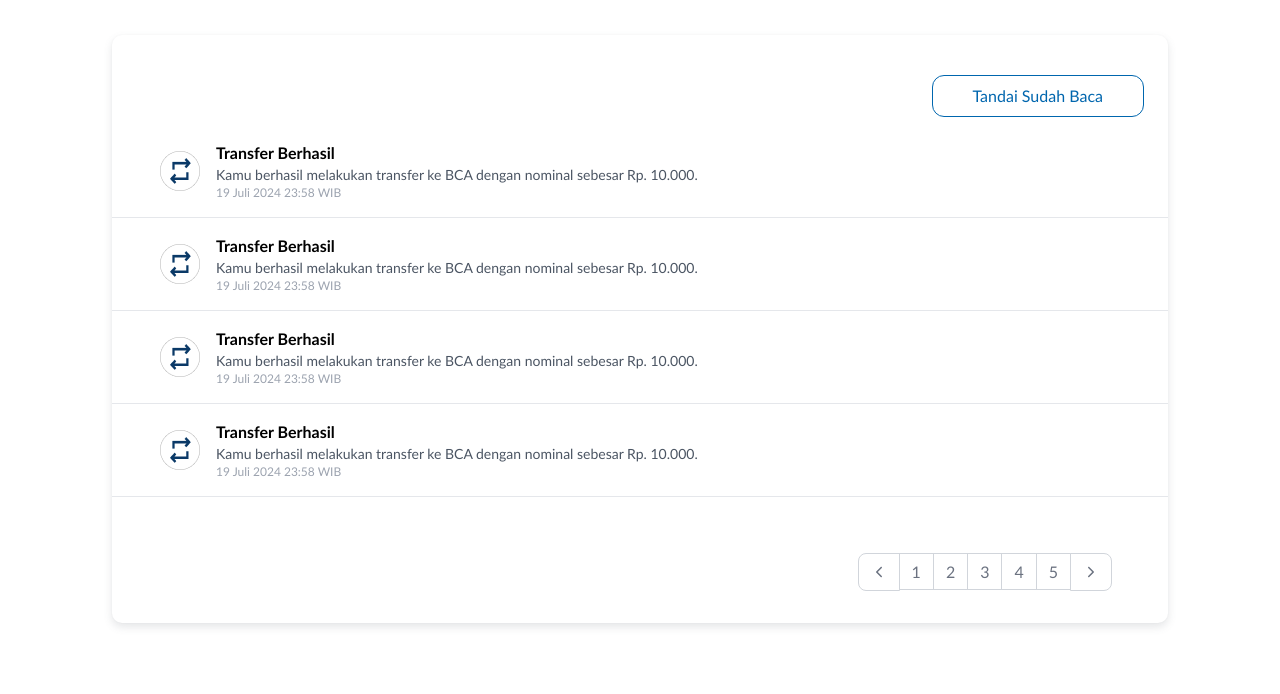
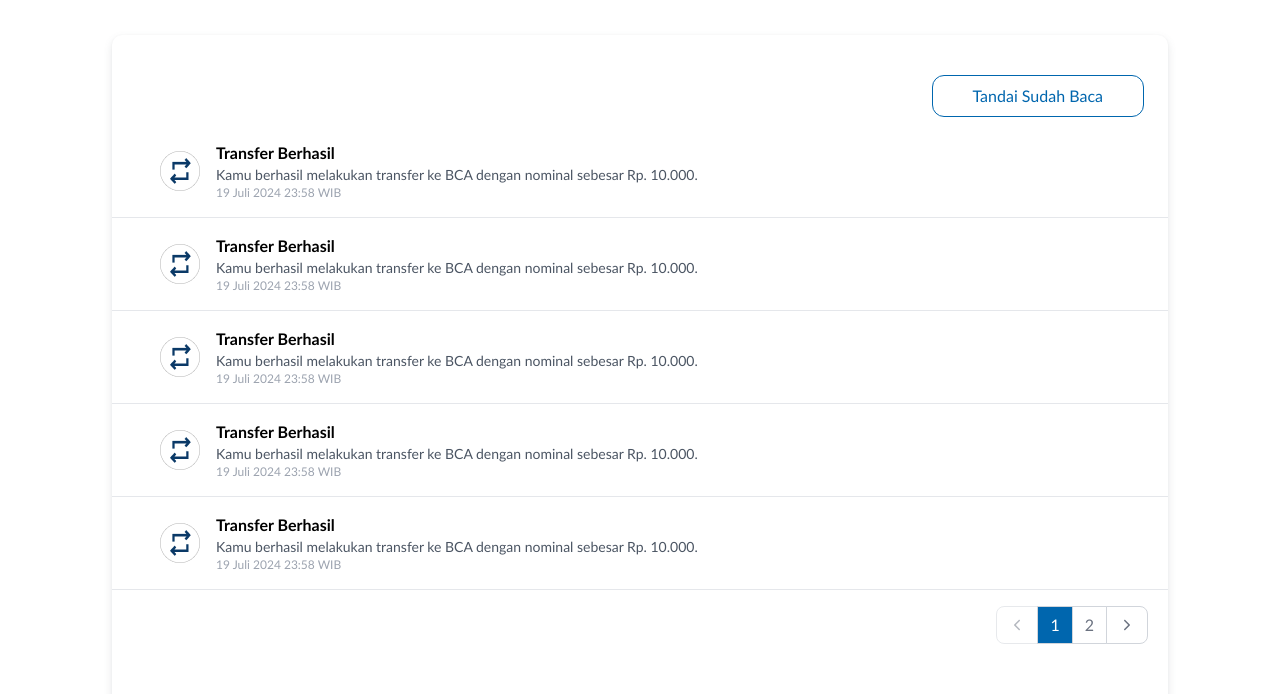
Before and after one commit to SYNRGY7-Team4/Frontend, a React (Vite) app: page /notifikasi in a window 1280 px wide. Shown: the part 221-915 px from the top of the page. Built offline with nearby package versions, Linux system fonts and the light colour scheme; sample sign-in values are in the browser's storage.

Commit message:
feat: add pagination on Notification page

```diff
--- a/src/components/Notifikasi/Notifikasi.tsx
+++ b/src/components/Notifikasi/Notifikasi.tsx
@@ -1,5 +1,7 @@
-import React from "react";
+import React, { useState } from "react";
 import transferIcon from "@/assets/vektor_transfer.png";
+import { IoIosArrowBack, IoIosArrowForward } from 'react-icons/io';
+import noDocuments from '@/assets/no_documents.svg';
 
 export interface Notification {
   id: number;
@@ -11,14 +13,64 @@ export interface Notification {
 interface NotificationListProps {
   notifications: Notification[];
   compact?: boolean;
+  maxRow?: number;
+  pagination?: boolean;
   onMarkAllAsRead?: () => void;
 }
 
 const NotificationList: React.FC<NotificationListProps> = ({
   notifications,
   compact = false,
+  maxRow = 10,
+  pagination = false,
   onMarkAllAsRead,
 }) => {
+  console.log(notifications);
+
+  const [currentPage, setCurrentPage] = useState(1);
+  const itemsPerPage = pagination ? maxRow : notifications.length;
+
+  const handlePageChange = (pageNumber: number) => {
+    setCurrentPage(pageNumber);
+  };
+
+  const paginatedNotifications = pagination
+    ? notifications.slice(
+        (currentPage - 1) * itemsPerPage,
+        currentPage * itemsPerPage
+      )
+    : notifications.slice(0, maxRow);
+
+  const totalPages = Math.ceil(notifications.length / itemsPerPage);
+
+  const generatePageNumbers = () => {
+    const pages = [];
+
+    if (totalPages <= 5) {
+      for (let i = 1; i <= totalPages; i++) {
+        pages.push(i);
+      }
+    } else {
+      if (currentPage <= 2) {
+        pages.push(1, 2, 3);
+        pages.push('...');
+        pages.push(totalPages);
+      } else if (currentPage >= totalPages - 1) {
+        pages.push(1);
+        pages.push('...');
+        pages.push(totalPages - 2, totalPages - 1, totalPages);
+      } else {
+        pages.push(1);
+        pages.push('...');
+        pages.push(currentPage - 1, currentPage, currentPage + 1);
+        pages.push('...');
+        pages.push(totalPages);
+      }
+    }
+
+    return pages;
+  };
+
   return (
     <div
       className={`bg-white rounded-lg ${
@@ -37,8 +89,10 @@ const NotificationList: React.FC<NotificationListProps> = ({
           )}
         </div>
       )}
+
+      {paginatedNotifications.length > 0 ? (
         <ul className={compact ? "space-y-2" : "space-y-4"}>
-        {notifications.map((notification) => (
+          {paginatedNotifications.map((notification) => (
             <li
               key={notification.id}
               className={`flex items-center justify-start text-left border-b pb-4 ${
@@ -72,6 +126,59 @@ const NotificationList: React.FC<NotificationListProps> = ({
             </li>
           ))}
         </ul>
+      ) : (
+        <div className="flex justify-center items-center">
+          <img src={noDocuments} alt="No notifications" className="w-32 h-32" />
+        </div>
+      )}
+
+      {pagination && totalPages > 1 && (
+        <nav aria-label="Page navigation" className="flex justify-end mt-4 mr-5">
+          <ul className="inline-flex items-center -space-x-px">
+            <li>
+              <button
+                onClick={() => handlePageChange(currentPage - 1)}
+                disabled={currentPage === 1}
+                className="py-2.5 px-3 ml-0 leading-tight text-gray-500 bg-white rounded-l-lg border border-gray-300 hover:bg-gray-100 hover:text-gray-700 disabled:opacity-50 disabled:cursor-not-allowed"
+              >
+                <IoIosArrowBack />
+              </button>
+            </li>
+            {generatePageNumbers().map((page, index) =>
+              typeof page === 'string' ? (
+                <li
+                  key={index}
+                  className="py-2 px-3 leading-tight text-gray-500 bg-white border border-gray-300"
+                >
+                  {page}
+                </li>
+              ) : (
+                <li key={index}>
+                  <button
+                    onClick={() => handlePageChange(page)}
+                    className={`py-2 px-3 leading-tight ${
+                      currentPage === page
+                        ? 'text-white bg-primary-blue'
+                        : 'text-gray-500 bg-white'
+                    } border border-gray-300 hover:bg-gray-100 hover:text-gray-700`}
+                  >
+                    {page}
+                  </button>
+                </li>
+              )
+            )}
+            <li>
+              <button
+                onClick={() => handlePageChange(currentPage + 1)}
+                disabled={currentPage === totalPages}
+                className="py-2.5 px-3 leading-tight text-gray-500 bg-white rounded-r-lg border border-gray-300 hover:bg-gray-100 hover:text-gray-700 disabled:opacity-50 disabled:cursor-not-allowed"
+              >
+                <IoIosArrowForward />
+              </button>
+            </li>
+          </ul>
+        </nav>
+      )}
     </div>
   );
 };
--- a/src/pages/Dashboard/Notifikasi.tsx
+++ b/src/pages/Dashboard/Notifikasi.tsx
@@ -2,7 +2,6 @@
 import React from "react";
 import FooterDasboard from "@/components/Footer/FooterDasboard";
 import HeaderDasboard from "@/components/Header/HeaderDasboard";
-import { IoIosArrowBack, IoIosArrowForward } from "react-icons/io";
 import NotificationList, {
   Notification,
 } from "@/components/Notifikasi/Notifikasi";
@@ -36,6 +35,20 @@ const notifications: Notification[] = [
       "Kamu berhasil melakukan transfer ke BCA dengan nominal sebesar Rp. 10.000.",
     date: "19 Juli 2024 23:58 WIB",
   },
+  {
+    id: 5,
+    title: "Transfer Berhasil",
+    description:
+      "Kamu berhasil melakukan transfer ke BCA dengan nominal sebesar Rp. 10.000.",
+    date: "19 Juli 2024 23:58 WIB",
+  },
+  {
+    id: 6,
+    title: "Transfer Berhasil",
+    description:
+      "Kamu berhasil melakukan transfer ke BCA dengan nominal sebesar Rp. 10.000.",
+    date: "19 Juli 2024 23:58 WIB",
+  },
 ];
 
 const handleMarkAllAsRead = () => {
@@ -52,63 +65,9 @@ const Notifikasi: React.FC = () => {
           <NotificationList
             notifications={notifications}
             onMarkAllAsRead={handleMarkAllAsRead}
+            maxRow={5}
+            pagination
           />
-          <div className="flex justify-center md:justify-end mt-6 md:px-14">
-            <nav aria-label="Page navigation">
-              <ul className="inline-flex items-center text-sm md:text-base -space-x-px">
-                <li>
-                  <button className="py-2.5 px-3 ml-0 leading-tight text-gray-500 bg-white rounded-l-lg border border-gray-300 hover:bg-gray-100 hover:text-gray-700">
-                    <IoIosArrowBack />
-                  </button>
-                </li>
-                <li>
-                  <a
-                    href="#"
-                    className="py-2 px-3 leading-tight text-gray-500 bg-white border border-gray-300 hover:bg-gray-100 hover:text-gray-700"
-                  >
-                    1
-                  </a>
-                </li>
-                <li>
-                  <a
-                    href="#"
-                    className="py-2 px-3 leading-tight text-gray-500 bg-white border border-gray-300 hover:bg-gray-100 hover:text-gray-700"
-                  >
-                    2
-                  </a>
-                </li>
-                <li>
-                  <a
-                    href="#"
-                    className="py-2 px-3 leading-tight text-gray-500 bg-white border border-gray-300 hover:bg-gray-100 hover:text-gray-700"
-                  >
-                    3
-                  </a>
-                </li>
-                <li>
-                  <a
-                    href="#"
-                    className="py-2 px-3 leading-tight text-gray-500 bg-white border border-gray-300 hover:bg-gray-100 hover:text-gray-700"
-                  >
-                    4
-                  </a>
-                </li>
-                <li>
-                  <a
-                    href="#"
-                    className="py-2 px-3 leading-tight text-gray-500 bg-white border border-gray-300 hover:bg-gray-100 hover:text-gray-700"
-                  >
-                    5
-                  </a>
-                </li>
-                <li>
-                  <button className="py-2.5 px-3 leading-tight text-gray-500 bg-white border rounded-r-lg border-gray-300 hover:bg-gray-100 hover:text-gray-700">
-                    <IoIosArrowForward />
-                  </button>
-                </li>
-              </ul>
-            </nav>
-          </div>
         </div>
       </main>
       <FooterDasboard />
```
Lines whose indentation alone changed are shown as unchanged.
